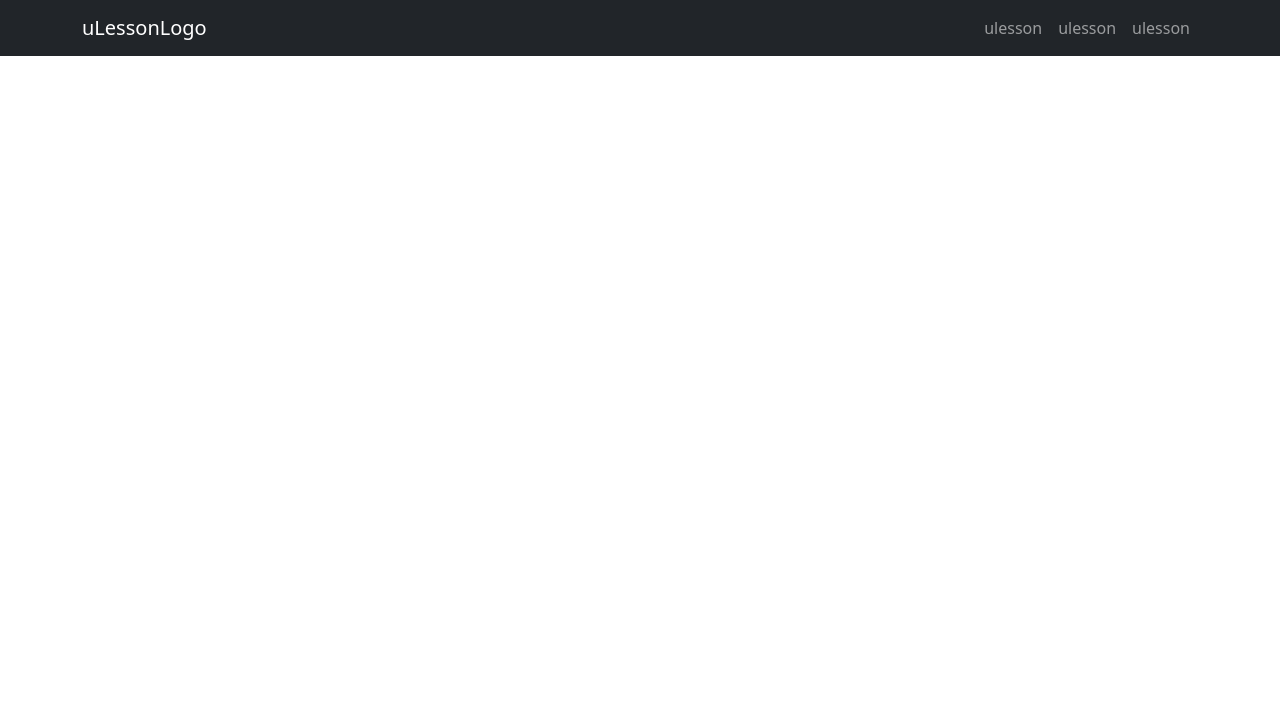
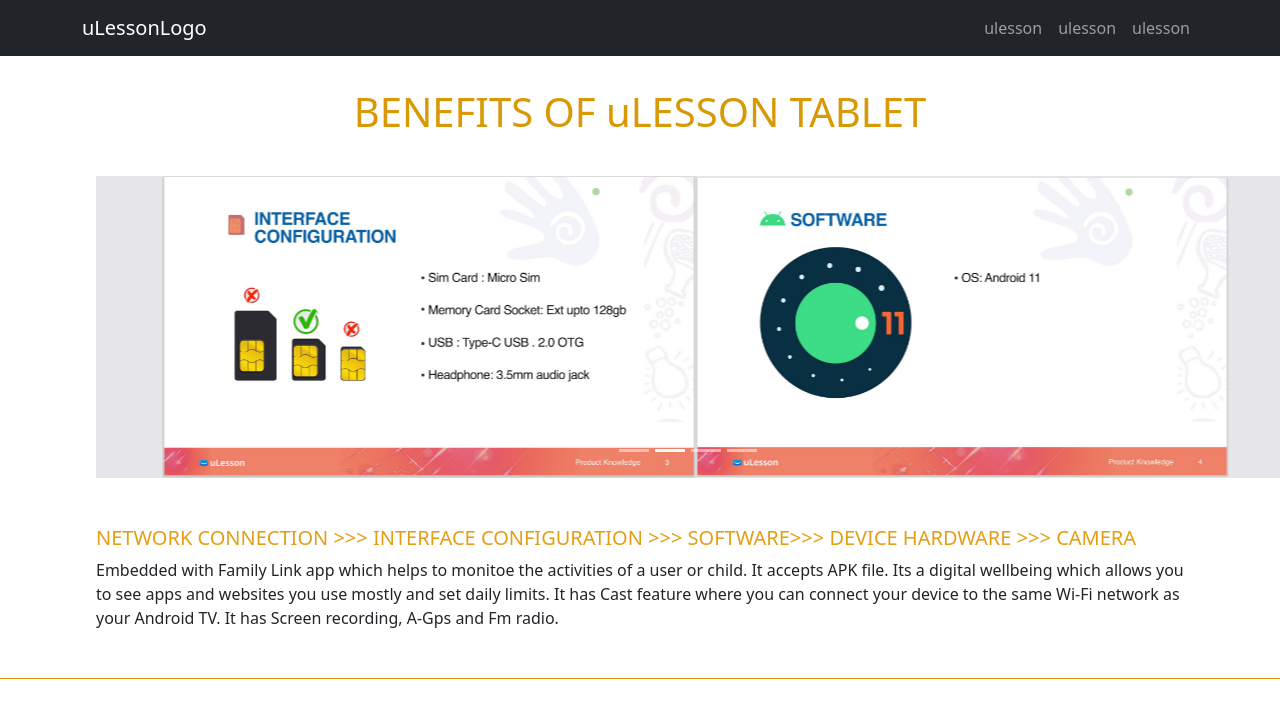
Before and after one commit to Rachelwebdev/u-lesson-website, a React (Create React App) app: page / in a window 1280 px wide. Shown: the top 718 px of the page. Built offline with nearby package versions, Linux system fonts and the light colour scheme.

Commit message:
Add deducation component and styles

```diff
--- a/src/App.js
+++ b/src/App.js
@@ -1,11 +1,13 @@
 import 'bootstrap/dist/css/bootstrap.min.css';
 import './App.css';
 import PageNav from './components/Navbar';
+import EduTab from './components/EduTab';
 
 function App() {
   return (
     <>
       <PageNav />
+      <EduTab />
     </>
   );
 }
--- /dev/null
+++ b/src/components/EduTab.js
@@ -0,0 +1,99 @@
+import React from 'react';
+import '../styles/EduTab.css';
+import { useState } from 'react';
+import Carousel from 'react-bootstrap/Carousel';
+import edutab1 from '../assets/eduTab/edu-tab-1.png';
+import edutab2 from '../assets/eduTab/Edu-tab-2.png';
+import edutab3 from '../assets/eduTab/Edu-tab-3.png';
+import edutab4 from '../assets/eduTab/Edu-tab-4.png';
+import edutab5 from '../assets/eduTab/Edu-tab-5.png';
+import edutab6 from '../assets/eduTab/Edu-tab-6.png';
+import edutab7 from '../assets/eduTab/Edu-tab-7.png';
+import edutab8 from '../assets/eduTab/Edu-tab-8.png';
+
+function EduTab() {
+  const [index, setIndex] = useState(0);
+
+  const handleSelect = (selectedIndex) => {
+    setIndex(selectedIndex);
+  };
+
+  return (
+    <>
+      <div className="edu-container">
+        <h1>BENEFITS OF uLESSON TABLET</h1>
+        <Carousel
+          activeIndex={index}
+          onSelect={handleSelect}
+          className="carousel-container"
+        >
+          <Carousel.Item>
+            <img
+              className=""
+              src={edutab1}
+              alt="First slide"
+            />
+            <img
+              className=""
+              src={edutab2}
+              alt="First slide"
+            />
+          </Carousel.Item>
+          <Carousel.Item>
+            <img
+              className=""
+              src={edutab3}
+              alt="Second slide"
+            />
+            <img
+              className=""
+              src={edutab4}
+              alt="Second slide"
+            />
+          </Carousel.Item>
+          <Carousel.Item>
+            <img
+              className=""
+              src={edutab5}
+              alt="Third slide"
+            />
+            <img
+              className=""
+              src={edutab6}
+              alt="Third slide"
+            />
+          </Carousel.Item>
+          <Carousel.Item>
+            <img
+              className=""
+              src={edutab7}
+              alt="Third slide"
+            />
+            <img
+              className=""
+              src={edutab8}
+              alt="Third slide"
+            />
+          </Carousel.Item>
+        </Carousel>
+
+        <div className="description">
+          <h5>
+            NETWORK CONNECTION {'>>>'} INTERFACE CONFIGURATION {'>>>'} SOFTWARE
+            {'>>>'} DEVICE HARDWARE {'>>>'} CAMERA
+          </h5>
+          <p className="ulesson-benefits">
+            Embedded with Family Link app which helps to monitoe the activities
+            of a user or child. It accepts APK file. Its a digital wellbeing
+            which allows you to see apps and websites you use mostly and set
+            daily limits. It has Cast feature where you can connect your device
+            to the same Wi-Fi network as your Android TV. It has Screen
+            recording, A-Gps and Fm radio.
+          </p>
+        </div>
+      </div>
+    </>
+  );
+}
+
+export default EduTab;
--- a/src/components/Navbar.js
+++ b/src/components/Navbar.js
@@ -1,4 +1,4 @@
-import '../Navbar.css';
+import '../styles/Navbar.css';
 import Container from 'react-bootstrap/Container';
 import Nav from 'react-bootstrap/Nav';
 import Navbar from 'react-bootstrap/Navbar';
--- a/src/index.js
+++ b/src/index.js
@@ -2,7 +2,6 @@ import React from 'react';
 import ReactDOM from 'react-dom/client';
 import './index.css';
 import App from './App';
-import reportWebVitals from './reportWebVitals';
 
 const root = ReactDOM.createRoot(document.getElementById('root'));
 root.render(
@@ -14,4 +13,3 @@ root.render(
 // If you want to start measuring performance in your app, pass a function
 // to log results (for example: reportWebVitals(console.log))
 // or send to an analytics endpoint. Learn more: https://bit.ly/CRA-vitals
-reportWebVitals();
--- a/src/reportWebVitals.js
+++ /dev/null
@@ -1,13 +0,0 @@
-const reportWebVitals = onPerfEntry => {
-  if (onPerfEntry && onPerfEntry instanceof Function) {
-    import('web-vitals').then(({ getCLS, getFID, getFCP, getLCP, getTTFB }) => {
-      getCLS(onPerfEntry);
-      getFID(onPerfEntry);
-      getFCP(onPerfEntry);
-      getLCP(onPerfEntry);
-      getTTFB(onPerfEntry);
-    });
-  }
-};
-
-export default reportWebVitals;
--- /dev/null
+++ b/src/styles/EduTab.css
@@ -0,0 +1,37 @@
+img {
+  width: 45%;
+}
+
+h1 {
+  color: rgb(216, 153, 5);
+}
+
+.edu-container {
+  padding-top: 2rem;
+  display: flex;
+  flex-direction: column;
+  justify-content: center;
+  align-items: center;
+  border-bottom: 1px solid rgb(216, 153, 5);
+  margin-bottom: 3rem;
+}
+
+.description {
+  padding: 2rem 6rem;
+  font-size: 16px;
+}
+
+.description h5 {
+  color: rgb(227, 158, 19);
+}
+
+.carousel-container {
+  display: flex;
+  justify-content: center;
+  margin: 2rem 0 1rem 6rem;
+  background-color: rgb(230, 230, 234);
+}
+
+.ulesson-benefits {
+  font-weight: 500;
+}
```
Also changed, not shown: src/logo.svg (deleted), src/styles/Navbar.css (added).
